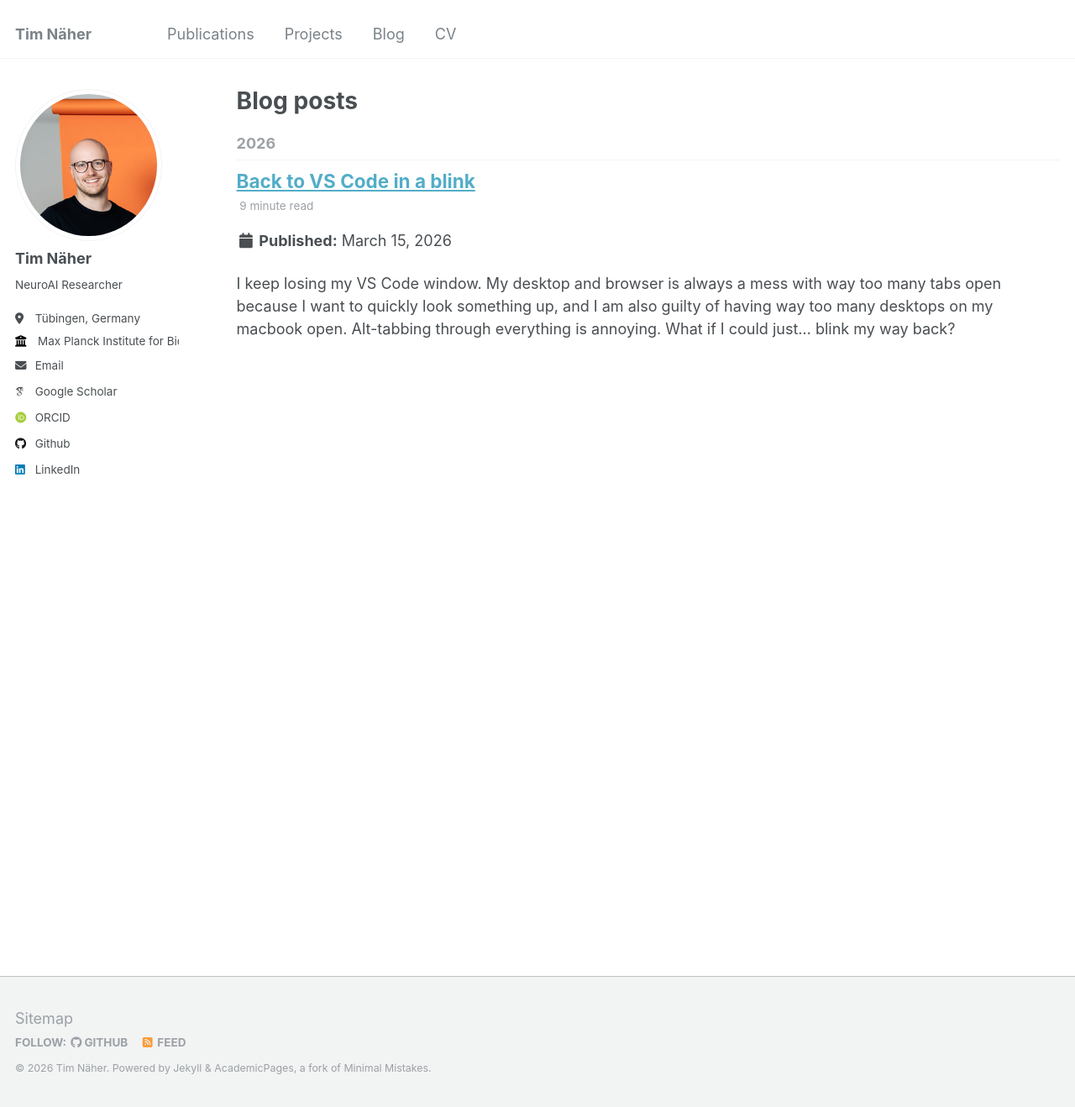
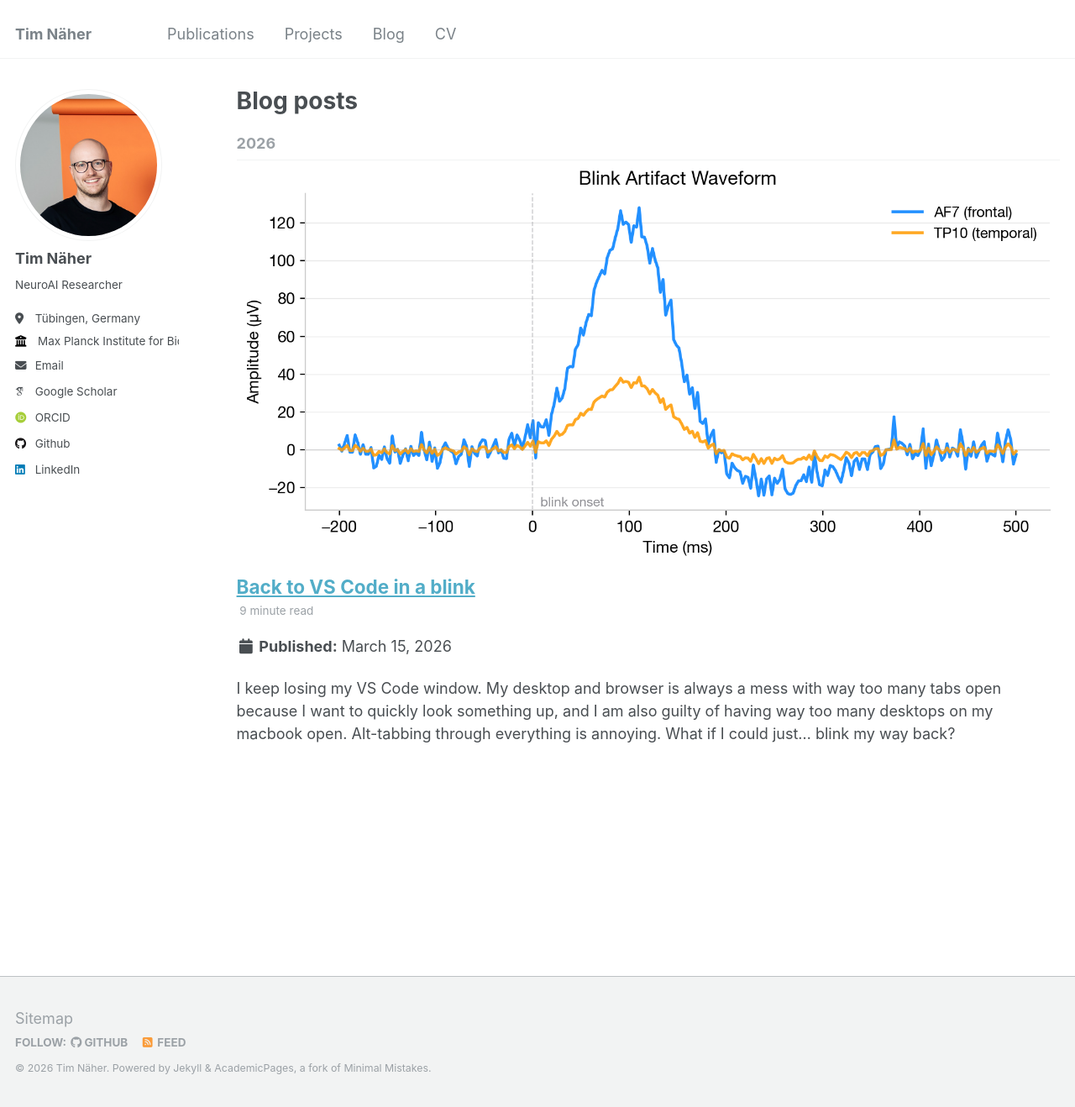
Before and after one commit to timnaher/timnaher.github.io, a Jekyll site: the page built from _pages/year-archive.html, in a window 1280 px wide and 1318 px high. Shown: the whole window at 84% size. Built offline with Jekyll 4.4.1, drawn with Linux system fonts in a browser that asks for light colours; some web fonts are replaced.

Commit message:
Show teaser images in blog list view, not just grid view
Co-Authored-By: Claude Opus 4.6 (1M context) <noreply@anthropic.com>

```diff
--- a/_includes/archive-single.html
+++ b/_includes/archive-single.html
@@ -14,11 +14,13 @@
 
 <div class="{{ include.type | default: "list" }}__item">
   <article class="archive__item" itemscope itemtype="http://schema.org/CreativeWork">
-    {% if include.type == "grid" and teaser %}
+    {% if teaser %}
       <div class="archive__item-teaser">
         <img src=
           {% if teaser contains "://" %}
             "{{ teaser }}"
+          {% elsif teaser contains "/" %}
+            "{{ teaser | prepend: base_path }}"
           {% else %}
             "{{ teaser | prepend: "/images/" | prepend: base_path }}"
           {% endif %}
```
